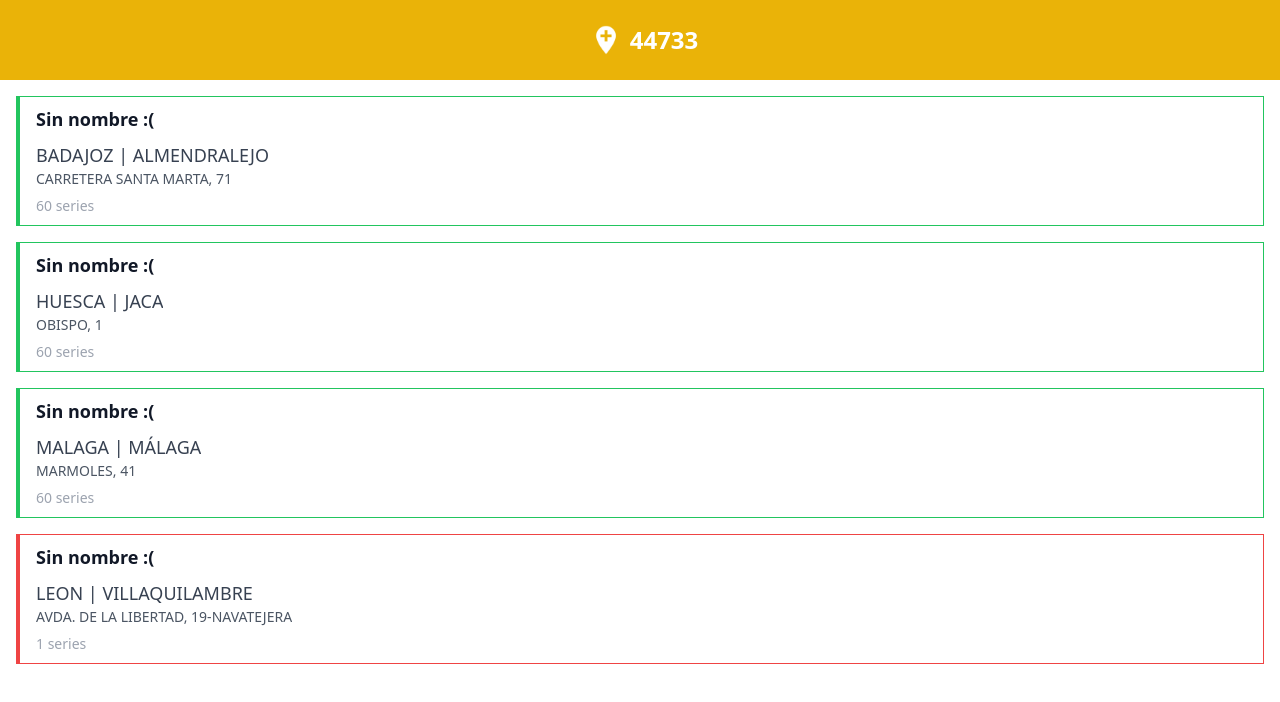
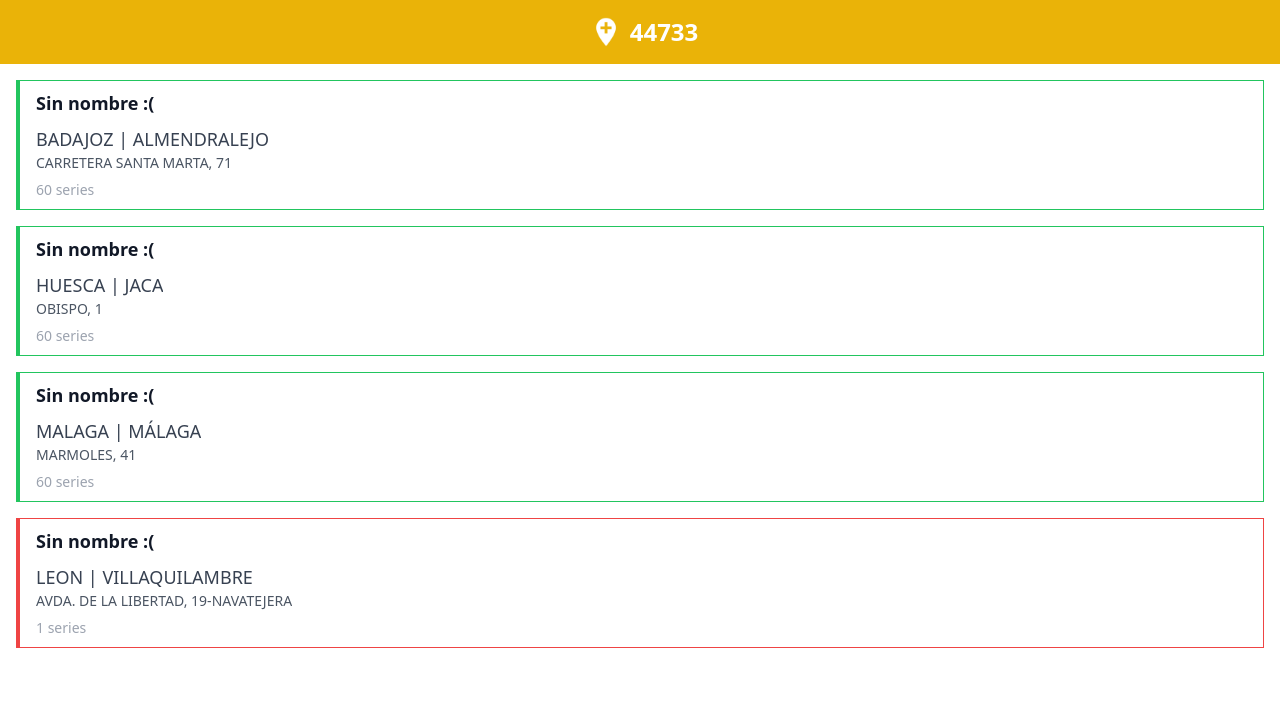
Before and after one commit to jiep/44733, a Vue app: page / in a window 1280 px wide. Shown: the top 702 px of the page. Built offline with nearby package versions, Linux system fonts and the light colour scheme.

Commit message:
Update NavBar

```diff
--- a/src/components/NavBar.vue
+++ b/src/components/NavBar.vue
@@ -1,10 +1,18 @@
 <template>
-  <nav class="bg-yellow-500 py-4">
+
+  <header class="bg-yellow-500 flex h-16 items-center px-4">
+      <div class="flex flex-1 items-center justify-center min-h-full">
+        <nav>
+          <div class="flex items-center">
+            <img src="@/assets/logo.png" alt="Logo" class="h-12 w-12">
+            <span class="text-white text-2xl font-semibold">44733</span>
+          </div>
+        </nav>
+      </div>
+  </header>
+  <!-- <nav class="bg-yellow-500 py-4">
     <div class="container mx-auto flex items-center justify-center">
-      <div class="flex items-center">
-        <img src="@/assets/logo.png" alt="Logo" class="h-12 w-12">
-        <span class="text-white text-2xl font-semibold">44733</span>
-      </div>
+
     </div>
-  </nav>
+  </nav> -->
 </template>
```
